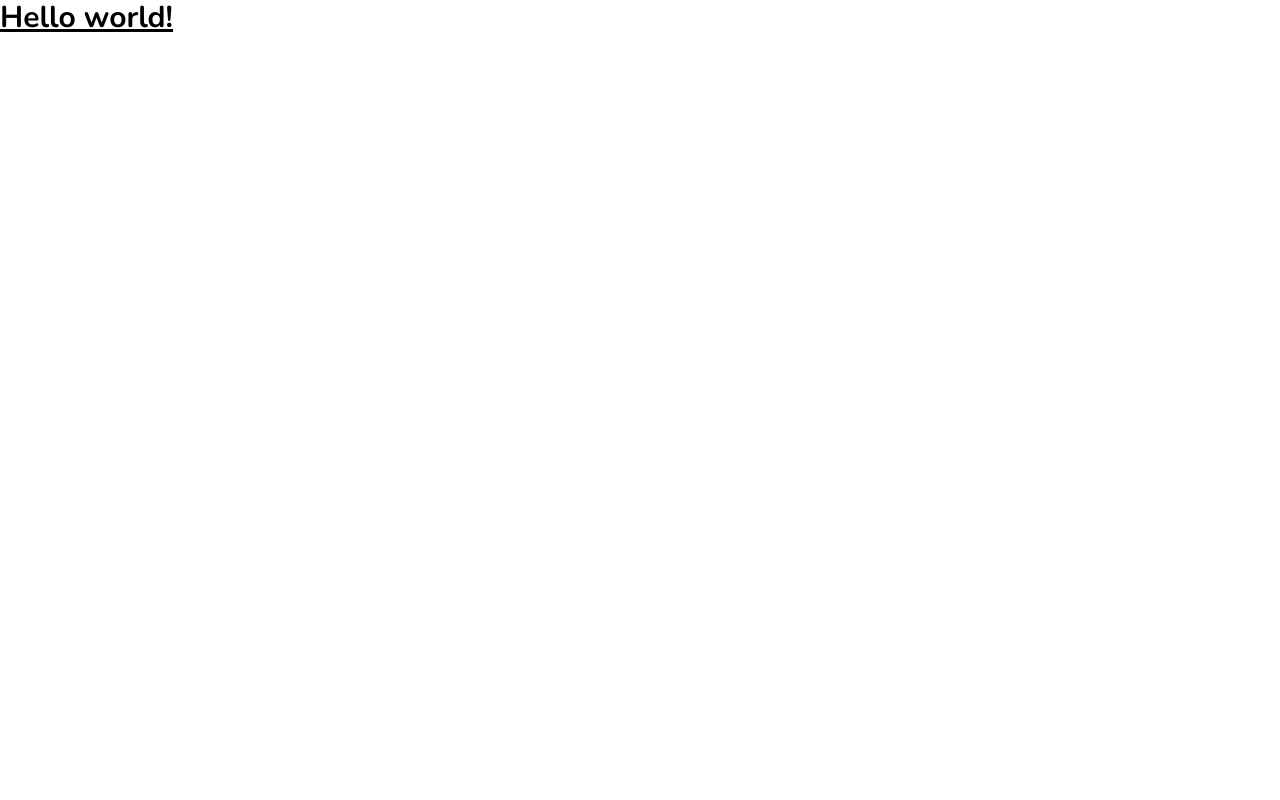
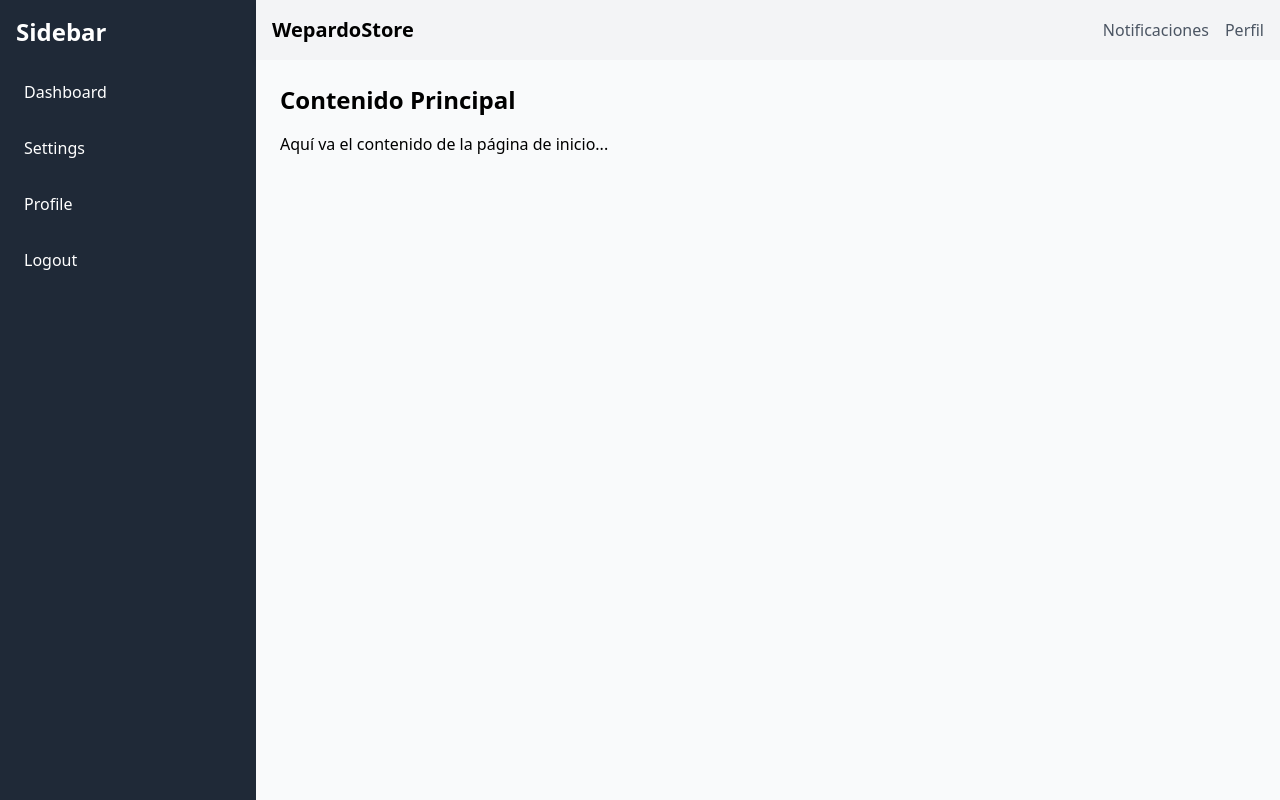
Before and after one commit to KennyASG/wepardos-Market-Place--frontend-, a React (Vite) app: page /home in a window 1280 px wide. Built offline with nearby package versions, Linux system fonts and the light colour scheme.

Commit message:
ADD: Estructura

```diff
--- /dev/null
+++ b/src/components/MainContent/MainContent.jsx
@@ -0,0 +1,12 @@
+import React from "react";
+
+const MainContent = () => {
+  return (
+    <div className="flex-grow p-6 bg-gray-50">
+      <h2 className="text-2xl font-semibold mb-4">Contenido Principal</h2>
+      <p>Aquí va el contenido de la página de inicio...</p>
+    </div>
+  );
+};
+
+export default MainContent;
--- /dev/null
+++ b/src/components/NavBar/Navbar.jsx
@@ -0,0 +1,15 @@
+import React from "react";
+
+const Navbar = () => {
+  return (
+    <div className="bg-gray-100 p-4 shadow-md flex items-center justify-between">
+      <h2 className="text-xl font-semibold">WepardoStore</h2>
+      <div className="flex items-center space-x-4">
+        <button className="text-gray-600 hover:text-gray-800">Notificaciones</button>
+        <button className="text-gray-600 hover:text-gray-800">Perfil</button>
+      </div>
+    </div>
+  );
+};
+
+export default Navbar;
--- /dev/null
+++ b/src/components/SideBar/Sidebar.jsx
@@ -0,0 +1,17 @@
+import React from "react";
+
+const Sidebar = () => {
+  return (
+    <div className="w-64 bg-gray-800 text-white flex-shrink-0 p-4">
+      <h2 className="text-2xl font-bold mb-6">Sidebar</h2>
+      <ul>
+        <li className="mb-4 cursor-pointer hover:bg-gray-700 p-2 rounded">Dashboard</li>
+        <li className="mb-4 cursor-pointer hover:bg-gray-700 p-2 rounded">Settings</li>
+        <li className="mb-4 cursor-pointer hover:bg-gray-700 p-2 rounded">Profile</li>
+        <li className="mb-4 cursor-pointer hover:bg-gray-700 p-2 rounded">Logout</li>
+      </ul>
+    </div>
+  );
+};
+
+export default Sidebar;
--- a/src/routes/home.jsx
+++ b/src/routes/home.jsx
@@ -1,7 +1,24 @@
-export default function home() {
-    return (
-      <h1 className="text-3xl font-bold underline font-nunito">
-        Hello world!
-      </h1>
-    )
-  }
+import React from "react";
+import Sidebar from "../components/SideBar/Sidebar";
+import Navbar from "../components/NavBar/Navbar";
+import MainContent from "../components/MainContent/MainContent";
+
+const Home = () => {
+  return (
+    <div className="flex h-screen">
+      {/* Sidebar */}
+      <Sidebar />
+
+      {/* Contenedor principal */}
+      <div className="flex flex-col flex-grow">
+        {/* Navbar */}
+        <Navbar />
+
+        {/* Main Content */}
+        <MainContent />
+      </div>
+    </div>
+  );
+};
+
+export default Home;
```
